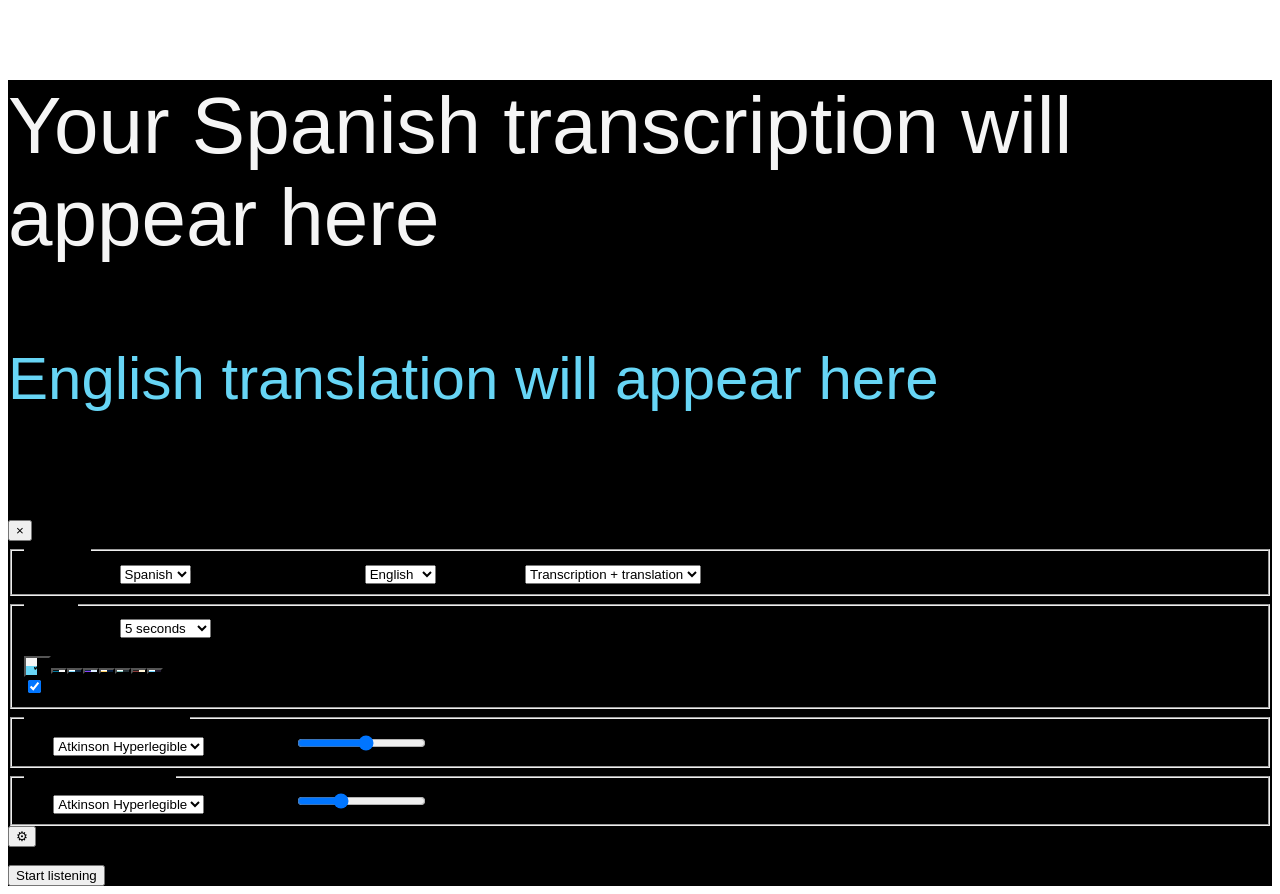
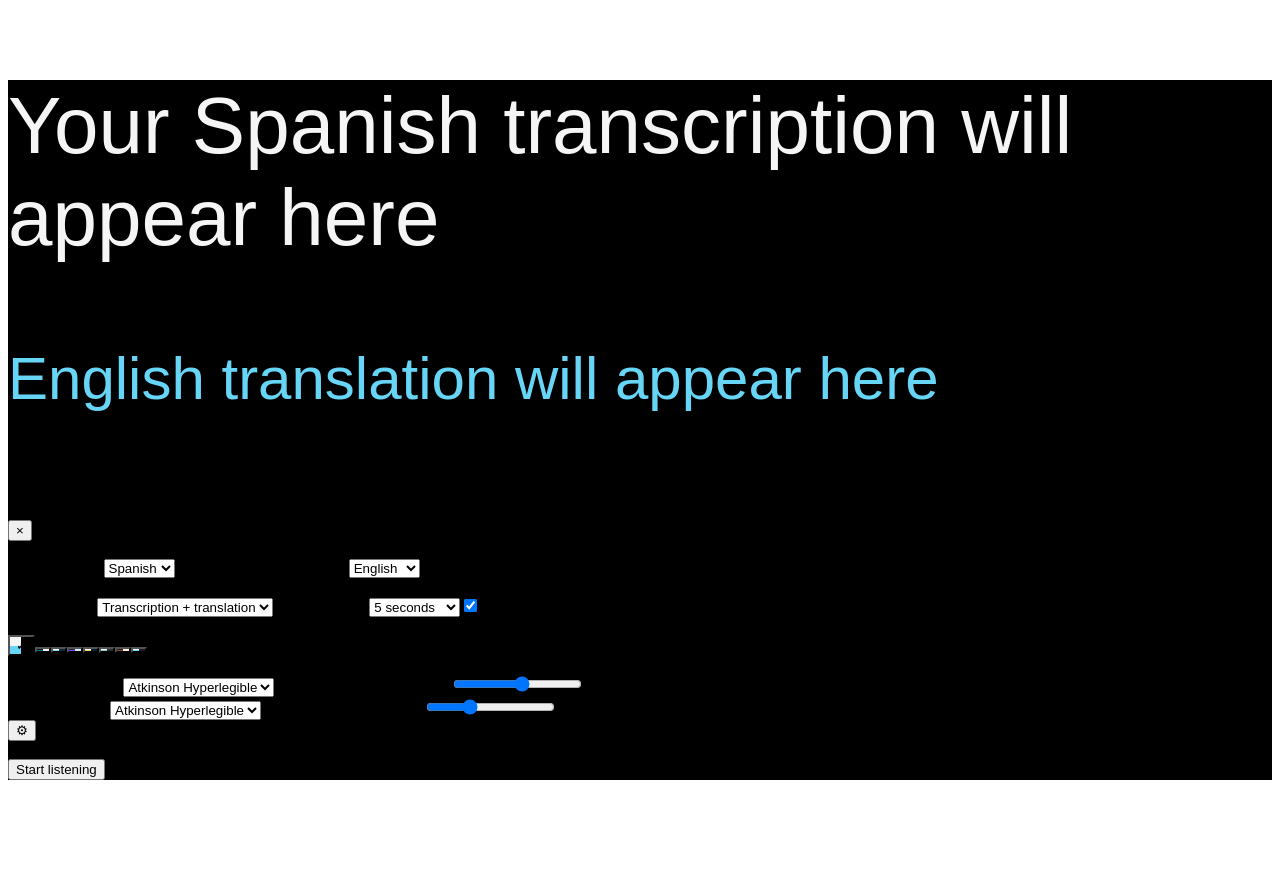
Before and after one commit to JaviRute/live-translator-desktop, a React (Vite) app: page / in a window 1280 px wide. Both pictures are taken after a click on the button "Open settings". After the commit the page ends 800 px from the top, so only its background shows below. Built offline with nearby package versions, Linux system fonts and the light colour scheme; the HTML template or start-up script is replaced by a standard one.

Commit message:
feat: reorganise settings menu

```diff
--- a/src/components/Settings/SettingsPanel.tsx
+++ b/src/components/Settings/SettingsPanel.tsx
@@ -1,5 +1,12 @@
 import { colourThemes, type ColourTheme, type ColourThemeId } from '../../data/colourThemes'
-import type { AppSettings, ClearAfterMs, DisplayMode, FontFamily, LanguageId, TextAppearance } from '../../types/settings'
+import type {
+  AppSettings,
+  ClearAfterMs,
+  DisplayMode,
+  FontFamily,
+  LanguageId,
+  TextAppearance,
+} from '../../types/settings'
 import { fontOptions, languages } from '../../types/settings'
 
 type SettingsPanelProps = {
@@ -7,122 +14,296 @@ type SettingsPanelProps = {
   onInputLanguageChange: (language: LanguageId) => void
   onTargetLanguageChange: (language: LanguageId) => void
   onDisplayModeChange: (mode: DisplayMode) => void
-  onSettingChange: <K extends keyof AppSettings>(key: K, value: AppSettings[K]) => void
-  onAppearanceChange: (kind: 'transcription' | 'translation', change: Partial<TextAppearance>) => void
+  onSettingChange: <K extends keyof AppSettings>(
+    key: K,
+    value: AppSettings[K],
+  ) => void
+  onAppearanceChange: (
+    kind: 'transcription' | 'translation',
+    change: Partial<TextAppearance>,
+  ) => void
   onThemePreview: (theme: ColourThemeId | null) => void
   onClose: () => void
 }
+
 const clearOptions: Array<{ value: ClearAfterMs; label: string }> = [
-  { value: 5_000, label: '5 seconds' }, { value: 10_000, label: '10 seconds' },
-  { value: 20_000, label: '20 seconds' }, { value: 30_000, label: '30 seconds' },
-  { value: 60_000, label: '1 minute' }, { value: null, label: 'Never' },
+  { value: 5_000, label: '5 seconds' },
+  { value: 10_000, label: '10 seconds' },
+  { value: 20_000, label: '20 seconds' },
+  { value: 30_000, label: '30 seconds' },
+  { value: 60_000, label: '1 minute' },
+  { value: null, label: 'Never' },
 ]
-type AppearanceFieldsProps = {
-  title: string
-  value: TextAppearance
-  onChange: (change: Partial<TextAppearance>) => void
-}
-function ThemeSwatch({ theme, selected, onSelect, onPreview }: {
+
+function ThemeSwatch({
+  theme,
+  selected,
+  onSelect,
+  onPreview,
+}: {
   theme: ColourTheme
   selected: boolean
   onSelect: () => void
   onPreview: (theme: ColourThemeId | null) => void
 }) {
   return (
-    <button className={`theme-swatch ${selected ? 'selected' : ''}`} type="button"
-      style={{ background: `linear-gradient(to right, transparent 50%, ${theme.background} 50%), linear-gradient(to bottom, ${theme.transcription} 50%, ${theme.translation} 50%)` }}
-      aria-label={`${theme.label} colour theme`} aria-pressed={selected} title={theme.label}
-      onMouseEnter={() => onPreview(theme.id)} onMouseLeave={() => onPreview(null)}
-      onFocus={() => onPreview(theme.id)} onBlur={() => onPreview(null)} onClick={onSelect}>
-      {selected && <span className="theme-check" aria-hidden="true">&#10003;</span>}
+    <button
+      className={`theme-swatch ${selected ? 'selected' : ''}`}
+      type="button"
+      style={{
+        background: `linear-gradient(to right, transparent 50%, ${theme.background} 50%), linear-gradient(to bottom, ${theme.transcription} 50%, ${theme.translation} 50%)`,
+      }}
+      aria-label={`${theme.label} colour theme`}
+      aria-pressed={selected}
+      title={theme.label}
+      onMouseEnter={() => onPreview(theme.id)}
+      onMouseLeave={() => onPreview(null)}
+      onFocus={() => onPreview(theme.id)}
+      onBlur={() => onPreview(null)}
+      onClick={onSelect}
+    >
+      {selected && (
+        <span className="theme-check" aria-hidden="true">
+          &#10003;
+        </span>
+      )}
     </button>
   )
 }
-function AppearanceFields({ title, value, onChange }: AppearanceFieldsProps) {
+
+function AppearanceFields({
+  label,
+  value,
+  onChange,
+}: {
+  label: string
+  value: TextAppearance
+  onChange: (change: Partial<TextAppearance>) => void
+}) {
   return (
-    <fieldset className="settings-section">
-      <legend>{title}</legend>
+    <div className="appearance-fields">
       <label className="setting-field">
-        <span>Font</span>
-        <select value={value.font} onChange={(event) => onChange({ font: event.target.value as FontFamily })}>
-          {fontOptions.map((font) => <option key={font} value={font} style={{ fontFamily: font }}>{font}</option>)}
+        <span>{label} font</span>
+        <select
+          value={value.font}
+          onChange={(event) =>
+            onChange({ font: event.target.value as FontFamily })
+          }
+        >
+          {fontOptions.map((font) => (
+            <option
+              key={font}
+              value={font}
+              style={{ fontFamily: font }}
+            >
+              {font}
+            </option>
+          ))}
         </select>
       </label>
+
       <label className="setting-field">
-        <span className="setting-label-row"><span>Font size</span><output>{value.fontSize}px</output></span>
-        <input type="range" min="32" max="120" step="1" value={value.fontSize}
-          onChange={(event) => onChange({ fontSize: Number(event.target.value) })} />
+        <span className="setting-label-row">
+          <span>{label} font size</span>
+          <output>{value.fontSize}px</output>
+        </span>
+
+        <input
+          type="range"
+          min="32"
+          max="120"
+          step="1"
+          value={value.fontSize}
+          onChange={(event) =>
+            onChange({ fontSize: Number(event.target.value) })
+          }
+        />
       </label>
-    </fieldset>
+    </div>
   )
 }
-export function SettingsPanel({ settings, onInputLanguageChange, onTargetLanguageChange, onDisplayModeChange, onSettingChange, onAppearanceChange, onThemePreview, onClose }: SettingsPanelProps) {
+
+export function SettingsPanel({
+  settings,
+  onInputLanguageChange,
+  onTargetLanguageChange,
+  onDisplayModeChange,
+  onSettingChange,
+  onAppearanceChange,
+  onThemePreview,
+  onClose,
+}: SettingsPanelProps) {
   const usesTranslation = settings.displayMode !== 'transcription-only'
+
   return (
-    <aside className="settings-panel" role="dialog" aria-modal="true" aria-labelledby="settings-title"
-      onMouseDown={(event) => event.stopPropagation()}>
+    <aside
+      className="settings-panel"
+      role="dialog"
+      aria-modal="true"
+      aria-labelledby="settings-title"
+      onMouseDown={(event) => event.stopPropagation()}
+    >
       <div className="settings-header">
         <h2 id="settings-title">Settings</h2>
-        <button className="icon-button close-button" type="button" onClick={onClose} aria-label="Close settings">&times;</button>
+
+        <button
+          className="icon-button close-button"
+          type="button"
+          onClick={onClose}
+          aria-label="Close settings"
+        >
+          &times;
+        </button>
       </div>
-      <fieldset className="settings-section">
+
+      <section className="settings-section">
         <legend>Language</legend>
+
         <label className="setting-field">
           <span>Input language</span>
-          <select value={settings.inputLanguage} onChange={(event) => onInputLanguageChange(event.target.value as LanguageId)}>
-            {languages.map((language) => <option key={language.id} value={language.id}>{language.label}</option>)}
+          <select
+            value={settings.inputLanguage}
+            onChange={(event) =>
+              onInputLanguageChange(event.target.value as LanguageId)
+            }
+          >
+            {languages.map((language) => (
+              <option key={language.id} value={language.id}>
+                {language.label}
+              </option>
+            ))}
           </select>
         </label>
+
         {usesTranslation && (
           <label className="setting-field">
             <span>Translation target language</span>
-            <select value={settings.targetLanguage} onChange={(event) => onTargetLanguageChange(event.target.value as LanguageId)}>
+            <select
+              value={settings.targetLanguage}
+              onChange={(event) =>
+                onTargetLanguageChange(event.target.value as LanguageId)
+              }
+            >
               {languages.map((language) => (
-                <option key={language.id} value={language.id} disabled={language.id === settings.inputLanguage}>{language.label}</option>
+                <option
+                  key={language.id}
+                  value={language.id}
+                  disabled={language.id === settings.inputLanguage}
+                >
+                  {language.label}
+                </option>
               ))}
             </select>
           </label>
         )}
+      </section>
+
+      <section className="settings-section">
+        <legend>Display</legend>
+
         <label className="setting-field">
           <span>Display mode</span>
-          <select value={settings.displayMode} onChange={(event) => onDisplayModeChange(event.target.value as DisplayMode)}>
-            <option value="transcription-and-translation">Transcription + translation</option>
+          <select
+            value={settings.displayMode}
+            onChange={(event) =>
+              onDisplayModeChange(event.target.value as DisplayMode)
+            }
+          >
+            <option value="transcription-and-translation">
+              Transcription + translation
+            </option>
             <option value="transcription-only">Transcription only</option>
             <option value="translation-only">Translation only</option>
           </select>
         </label>
-      </fieldset>
-      <fieldset className="settings-section">
-        <legend>Display</legend>
+
         <label className="setting-field">
           <span>Clear text after</span>
-          <select value={settings.clearAfterMs === null ? 'never' : String(settings.clearAfterMs)}
-            onChange={(event) => onSettingChange('clearAfterMs', event.target.value === 'never' ? null : Number(event.target.value) as ClearAfterMs)}>
-            {clearOptions.map((option) => <option key={option.value ?? 'never'} value={option.value ?? 'never'}>{option.label}</option>)}
+          <select
+            value={
+              settings.clearAfterMs === null
+                ? 'never'
+                : String(settings.clearAfterMs)
+            }
+            onChange={(event) =>
+              onSettingChange(
+                'clearAfterMs',
+                event.target.value === 'never'
+                  ? null
+                  : (Number(event.target.value) as ClearAfterMs),
+              )
+            }
+          >
+            {clearOptions.map((option) => (
+              <option
+                key={option.value ?? 'never'}
+                value={option.value ?? 'never'}
+              >
+                {option.label}
+              </option>
+            ))}
           </select>
         </label>
-        <div className="setting-field">
-          <span>Colour theme</span>
-          <div className="theme-swatches" role="group" aria-label="Colour theme">
+
+        <label className="checkbox-field">
+          <input
+            type="checkbox"
+            checked={settings.hideOffensiveLanguage}
+            onChange={(event) =>
+              onSettingChange(
+                'hideOffensiveLanguage',
+                event.target.checked,
+              )
+            }
+          />
+          <span>Hide offensive language</span>
+        </label>
+      </section>
+
+      <section className="settings-section">
+        <legend>Colour theme</legend>
+
+        <div className="setting-field theme-field">
+          <div
+            className="theme-swatches"
+            role="group"
+            aria-label="Colour theme"
+          >
             {colourThemes.map((theme) => (
-              <ThemeSwatch key={theme.id} theme={theme} selected={settings.colourTheme === theme.id}
+              <ThemeSwatch
+                key={theme.id}
+                theme={theme}
+                selected={settings.colourTheme === theme.id}
                 onSelect={() => {
                   onSettingChange('colourTheme', theme.id)
                   onThemePreview(null)
-                }} onPreview={onThemePreview} />
+                }}
+                onPreview={onThemePreview}
+              />
             ))}
           </div>
         </div>
-        <label className="checkbox-field">
-          <input type="checkbox" checked={settings.hideOffensiveLanguage}
-            onChange={(event) => onSettingChange('hideOffensiveLanguage', event.target.checked)} />
-          <span>Hide offensive language</span>
-        </label>
-      </fieldset>
-      <AppearanceFields title="Transcription appearance" value={settings.transcription}
-        onChange={(change) => onAppearanceChange('transcription', change)} />
-      <AppearanceFields title="Translation appearance" value={settings.translation}
-        onChange={(change) => onAppearanceChange('translation', change)} />
+      </section>
+
+      <section className="settings-section">
+        <legend>Font</legend>
+
+        <AppearanceFields
+          label="Transcription"
+          value={settings.transcription}
+          onChange={(change) =>
+            onAppearanceChange('transcription', change)
+          }
+        />
+
+        <AppearanceFields
+          label="Translation"
+          value={settings.translation}
+          onChange={(change) =>
+            onAppearanceChange('translation', change)
+          }
+        />
+      </section>
     </aside>
   )
 }
--- a/src/styles.css
+++ b/src/styles.css
@@ -142,9 +142,24 @@ button, select, input { font: inherit; }
 }
 .settings-header h2 { margin: 0; font-size: 22px; }
 .close-button { width: 34px; height: 34px; border-color: transparent; font-size: 28px; }
-.settings-section { min-width: 0; margin: 0; padding: 0 0 18px; border: 0; }
-.settings-section + .settings-section { padding-top: 18px; border-top: 1px solid #383838; }
-.settings-section legend { width: 100%; padding: 0; color: #fff; font-size: 15px; font-weight: 700; }
+.settings-section {
+  min-width: 0;
+  margin: 0;
+  padding: 0;
+}
+
+.settings-section+.settings-section {
+  margin-top: 22px;
+  padding-top: 18px;
+  border-top: 1px solid #424242;
+}
+
+.settings-section h3 {
+  margin: 0;
+  color: #fff;
+  font-size: 15px;
+  font-weight: 700;
+}
 .setting-field { display: grid; gap: 7px; margin-top: 12px; color: #c9c9c9; font-size: 14px; }
 .setting-field select {
   width: 100%;
@@ -164,6 +179,17 @@ button, select, input { font: inherit; }
 }
 .setting-label-row output { color: #fff; font-variant-numeric: tabular-nums; }
 .setting-field input[type="range"] { width: 100%; accent-color: #66d9ff; }
+.appearance-fields {
+  display: flow-root;
+}
+
+.appearance-fields+.appearance-fields {
+  margin-top: 6px;
+}
+
+.theme-field {
+  margin-top: 14px;
+}
 .theme-swatches {
   display: grid;
   grid-template-columns: repeat(auto-fit, 42px);
```
